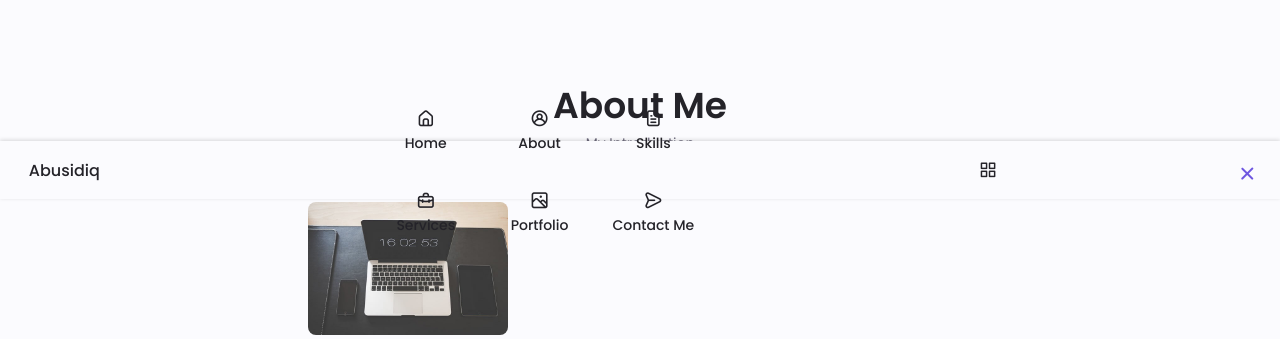
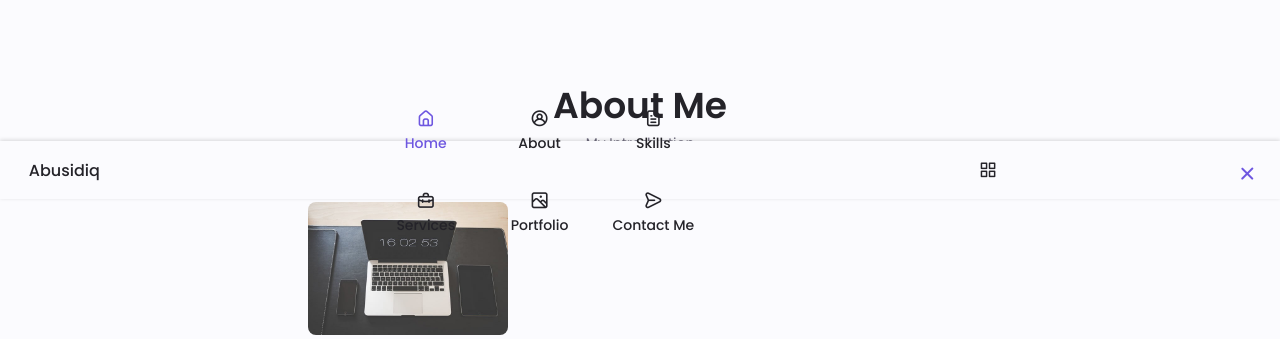
Before and after one commit to Ayoola32/Portfolio-Website, a PHP site: page / in a window 1280 px wide. Shown: the part 601-940 px from the top of the page. Run offline with PHP 8.4, Linux system fonts and the light colour scheme.

Commit message:
deafult active link style for home page added

```diff
--- a/assets/css/styles.css
+++ b/assets/css/styles.css
@@ -241,8 +241,11 @@ img {
   bottom: 0;
 }
 
+
 /* Active link */
-
+.active-link{
+  color: var(--first-color);
+}
 
 /* Change background header */
 
```
